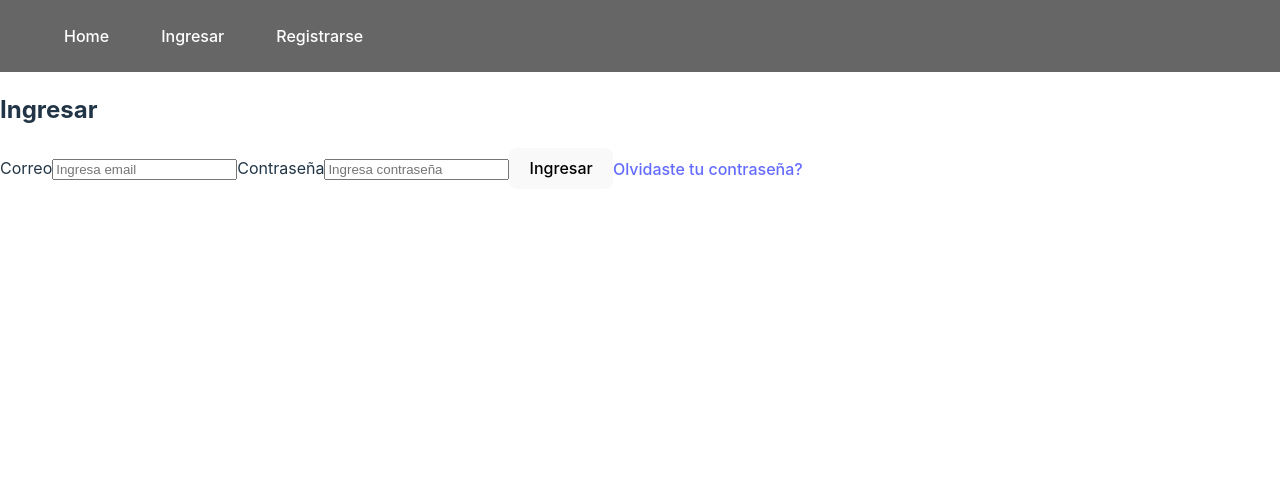
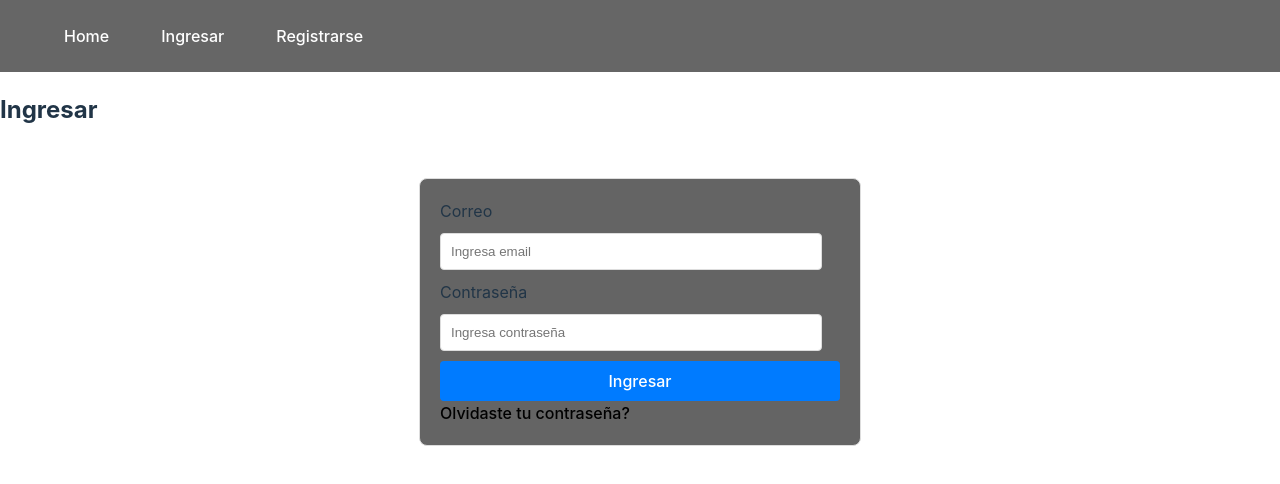
Before and after one commit to ezeclav/GYM-FUERZA-LATINA, a React (Vite) app in the folder cliente/: page /auth/login in a window 1280 px wide. Shown: the top 484 px of the page. Built offline with nearby package versions, Linux system fonts and the light colour scheme.

Commit message:
modif en Login y Register

```diff
--- /dev/null
+++ b/cliente/src/components/auth/Login/Login.css
@@ -0,0 +1,32 @@
+/* Login.css */
+.login-form {
+  max-width: 400px;
+  margin: 50px auto;
+  padding: 20px;
+  border: 1px solid #ddd;
+  border-radius: 8px;
+  background-color: #646464;
+}
+
+.login-form input {
+  width: 90%;
+  padding: 10px;
+  margin: 10px 0;
+  border: 1px solid #ddd;
+  border-radius: 4px;
+}
+
+.login-form button {
+  width: 100%;
+  padding: 10px;
+  border: none;
+  border-radius: 4px;
+  background-color: #007bff;
+  color: white;
+  font-size: 16px;
+  cursor: pointer;
+}
+
+.login-form button:hover {
+  background-color: #0056b3;
+}
--- a/cliente/src/components/auth/Login/index.jsx
+++ b/cliente/src/components/auth/Login/index.jsx
@@ -5,6 +5,8 @@ import { AuthContext } from "../../../context/AuthContext.jsx";
 import Modal from "../../Modal";
 import Error from "../../Error";
 import PassRecovery from "../../user/PassRecovery";
+
+import "./Login.css";
 
 const Login = () => {
   const [credentials, setCredentials] = useState({
--- /dev/null
+++ b/cliente/src/components/auth/Register/Register.css
@@ -0,0 +1,32 @@
+/* Login.css */
+.register-form {
+  max-width: 400px;
+  margin: 10px auto;
+  padding: 20px;
+  border: 1px solid #ddd;
+  border-radius: 8px;
+  background-color: #646464;
+}
+
+.register-form input {
+  width: 90%;
+  padding: 10px;
+  margin: 10px 0;
+  border: 1px solid #ddd;
+  border-radius: 4px;
+}
+
+.register-form button {
+  width: 100%;
+  padding: 10px;
+  border: none;
+  border-radius: 4px;
+  background-color: #007bff;
+  color: white;
+  font-size: 16px;
+  cursor: pointer;
+}
+
+.register-form button:hover {
+  background-color: #0056b3;
+}
--- a/cliente/src/components/auth/Register/index.jsx
+++ b/cliente/src/components/auth/Register/index.jsx
@@ -2,14 +2,18 @@ import { useState } from "react";
 import { useNavigate } from "react-router-dom";
 import axios from "axios";
 import Modal from "../../Modal";
+
+import "./Register.css";
 
 const Register = () => {
   const [credentials, setCredentials] = useState({
     username: "",
     email: "",
     password: "",
+    confirmPassword: "",
   });
   const [showModal, setShowModal] = useState(false);
+  const [error, setError] = useState("");
 
   const navigate = useNavigate();
 
@@ -24,6 +28,12 @@ const Register = () => {
   const handleSubmit = async (e) => {
     e.preventDefault();
 
+    // Verificar que las contraseñas sean iguales
+    if (credentials.password !== credentials.confirmPassword) {
+      setError("Las contraseñas no coinciden");
+      return;
+    }
+
     try {
       const response = await axios.post("api/users/register", credentials);
       console.log(response.data.status);
@@ -33,7 +43,9 @@ const Register = () => {
           username: "",
           email: "",
           password: "",
+          confirmPassword: "",
         });
+        setError("");
       }
     } catch (error) {
       console.log(error);
@@ -79,6 +91,19 @@ const Register = () => {
             onChange={handleChange}
           />
         </label>
+        <label htmlFor="">
+          Confirmar Contraseña
+          <input
+            type="password"
+            name="confirmPassword"
+            value={credentials.confirmPassword}
+            placeholder="Confirma la contraseña"
+            onChange={handleChange}
+          />
+        </label>
+
+        {error && <p style={{ color: "red" }}>{error}</p>}
+
         <button type="submit">Ingresar</button>
       </form>
       {showModal && (
--- a/cliente/src/components/user/EditUserName/EditUserName.css
+++ b/cliente/src/components/user/EditUserName/EditUserName.css
@@ -4,7 +4,7 @@
   padding: 20px;
   border: 1px solid #ddd;
   border-radius: 8px;
-  background-color: #f9f9f9;
+  background-color: #646464;
   text-align: center;
 }
 
--- a/cliente/src/components/user/EditUserName/index.jsx
+++ b/cliente/src/components/user/EditUserName/index.jsx
@@ -8,12 +8,12 @@ function EditUserName() {
   const [name, setName] = useState(user.username);
 
   const handleNameChange = (event) => {
-    setName(event.target.value);
+    setName(event.target.name.value);
   };
 
   const handleSubmit = (event) => {
     event.preventDefault();
-    console.log(event);
+    console.log(event.target.name.value);
   };
 
   return (
--- a/cliente/src/components/user/UserProfile/UserProfile.css
+++ b/cliente/src/components/user/UserProfile/UserProfile.css
@@ -4,7 +4,7 @@
   padding: 20px;
   border: 1px solid #ddd;
   border-radius: 8px;
-  background-color: #f9f9f9;
+  background-color: #646464;
   text-align: center;
 }
 
--- a/cliente/src/components/user/UserProfile/index.jsx
+++ b/cliente/src/components/user/UserProfile/index.jsx
@@ -16,7 +16,15 @@ const UserProfile = ({ toggleEditing }) => {
   return (
     <div className="user-profile-container">
       <h2>Perfil de Usuario</h2>
-      <p className="user-profile-info">Nombre de Usuario: {user.username}</p>
+      <p className="user-profile-info">
+        <b>Nombre de Usuario: </b>
+        {user.username}
+      </p>
+      <p className="user-profile-info">
+        <b>tipo de Usuario: </b>
+        {user.role}
+      </p>
+
       <button className="edit-profile-button" onClick={toggleEditing}>
         Editar Perfil
       </button>
--- a/cliente/src/index.css
+++ b/cliente/src/index.css
@@ -15,7 +15,7 @@
 
 a {
   font-weight: 500;
-  color: #646cff;
+  color: black;
   text-decoration: inherit;
 }
 a:hover {
--- a/cliente/src/pages/Home/index.jsx
+++ b/cliente/src/pages/Home/index.jsx
@@ -8,7 +8,7 @@ function Home() {
     <div>
       {isAuthenticated && user ? (
         <>
-          <h3>Bienvenido a GIMNASIOS FUERZA LATINA 🏋️‍♂️🤸‍♂️: {user.username}</h3>
+          <h3>{user.username}, Bienvenido a GIMNASIOS FUERZA LATINA 🏋️‍♂️🤸‍♂️</h3>
         </>
       ) : (
         <>
```
Also changed, not shown: 1 other file (tests, documents, lock files or other folders).
